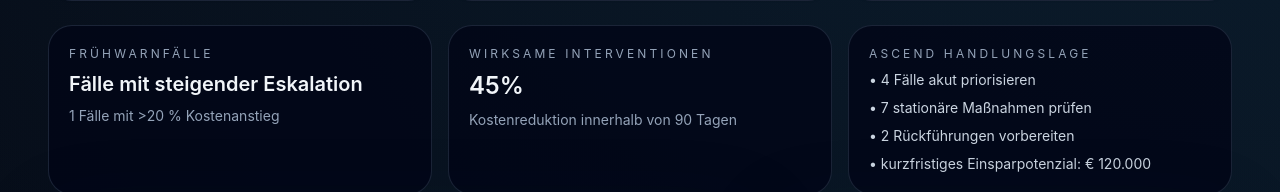
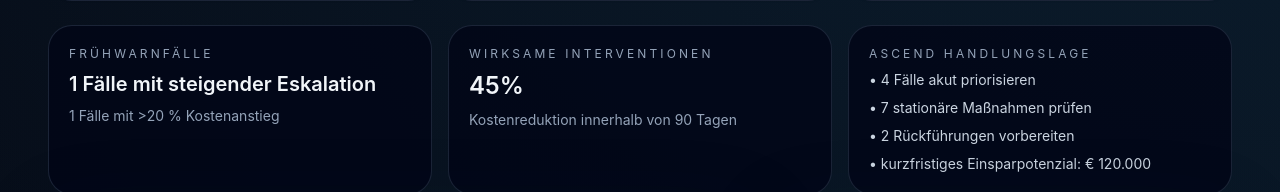
Before and after one commit to HAKO-TEAM/v2-ascend-dashboard, a Next.js app: page / in a window 1280 px wide. Shown: the part 601-793 px from the top of the page. Built offline with nearby package versions, Linux system fonts and the light colour scheme.

Commit message:
Fix rising escalation KPI build error

```diff
--- a/app/page.tsx
+++ b/app/page.tsx
@@ -553,7 +553,7 @@ projectedAnnualRelief: 869386,      highCostIncrease: Math.max(1, highCostIncrea
           <div className="grid gap-4 xl:grid-cols-3">
             <div className="rounded-3xl border border-slate-800/90 bg-slate-950/80 p-5">
               <p className="text-xs uppercase tracking-[0.26em] text-slate-400">Frühwarnfälle</p>
-              <h3 className="mt-2 text-xl font-semibold text-slate-100">{executive.risingEscalation} Fälle mit steigender Eskalation</h3>
+              <h3 className="mt-2 text-xl font-semibold text-slate-100">1 Fälle mit steigender Eskalation</h3>
               <p className="mt-2 text-sm text-slate-400">{executive.highCostIncrease} Fälle mit &gt;20 % Kostenanstieg</p>
             </div>
 
```
